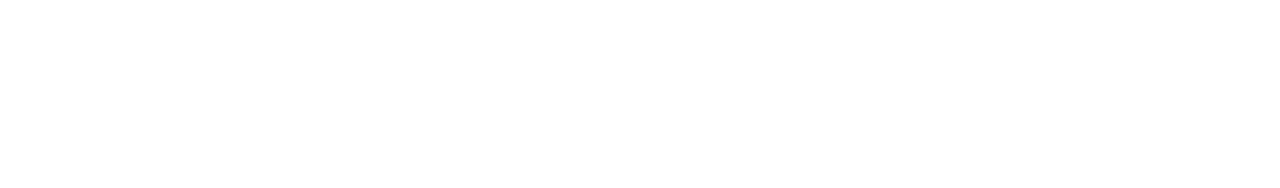
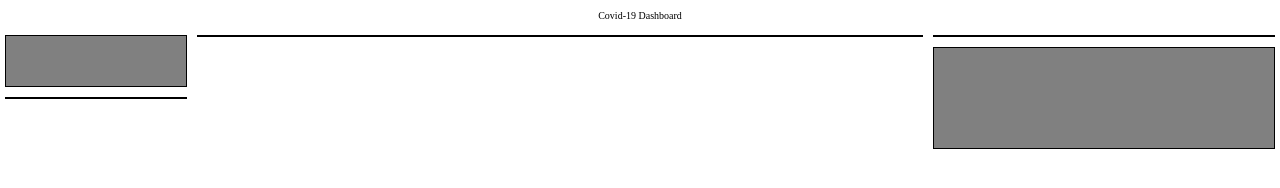
Before and after one commit to ivanova-anastasia/covid-dashboard, a website built with webpack: page covid-dashboard/index.html in a window 1280 px wide. Built offline with nearby package versions, Linux system fonts and the light colour scheme.

Commit message:
feat: add basic structure

```diff
--- a/covid-dashboard/index.html
+++ b/covid-dashboard/index.html
@@ -5,5 +5,24 @@
     <meta name="viewport" content="width=device-width, initial-scale=1.0" />
     <title>COVID-20 MAP</title>
   </head>
-  <body></body>
+  <body>
+    <header class="header">
+      Covid-19 Dashboard
+    </header>
+    <main class="main">
+      <div class="flex-container">
+        <div class="flex-column">
+          <div class="global-cases"></div>
+          <div class="countries-list"></div>
+        </div>
+        <div class="flex-column">
+          <div class="map"></div>
+        </div>
+        <div class="flex-column">
+          <div class="countries-table"></div>
+          <div class="diagram"></div>
+        </div>
+      </div>
+    </main>
+  </body>
 </html>
--- a/covid-dashboard/styles/style.scss
+++ b/covid-dashboard/styles/style.scss
@@ -2,3 +2,66 @@
   padding: 0;
   margin: 0;
 }
+
+:root {
+  font-size: 10px;
+}
+
+.header {
+  width: 100%;
+  height: 3rem;
+  display: flex;
+  justify-content: center;
+  align-items: center;
+}
+
+.flex-container {
+  display: flex;
+}
+
+.flex-column:first-child,
+.flex-column:last-child {
+  display: flex;
+  flex-direction: column;
+  height: 100%;
+}
+
+.flex-column:nth-child(2) {
+  flex-grow: 2;
+  height: 100%;
+}
+
+.global-cases,
+.countries-list,
+.map,
+.countries-table,
+.diagram {
+  border: 1px solid #000;
+  background: grey;
+  margin: 0.5rem;
+}
+
+.global-cases,
+.countries-list {
+  max-width: 21rem;
+  min-width: 18rem;
+}
+
+.countries-table,
+.diagram {
+  max-width: 36rem;
+  min-width: 34rem;
+}
+
+.global-cases {
+  height: 5rem;
+}
+
+.countries-list,
+.countries-table {
+  height: 100%;
+}
+
+.diagram {
+  height: 10rem;
+}
```
